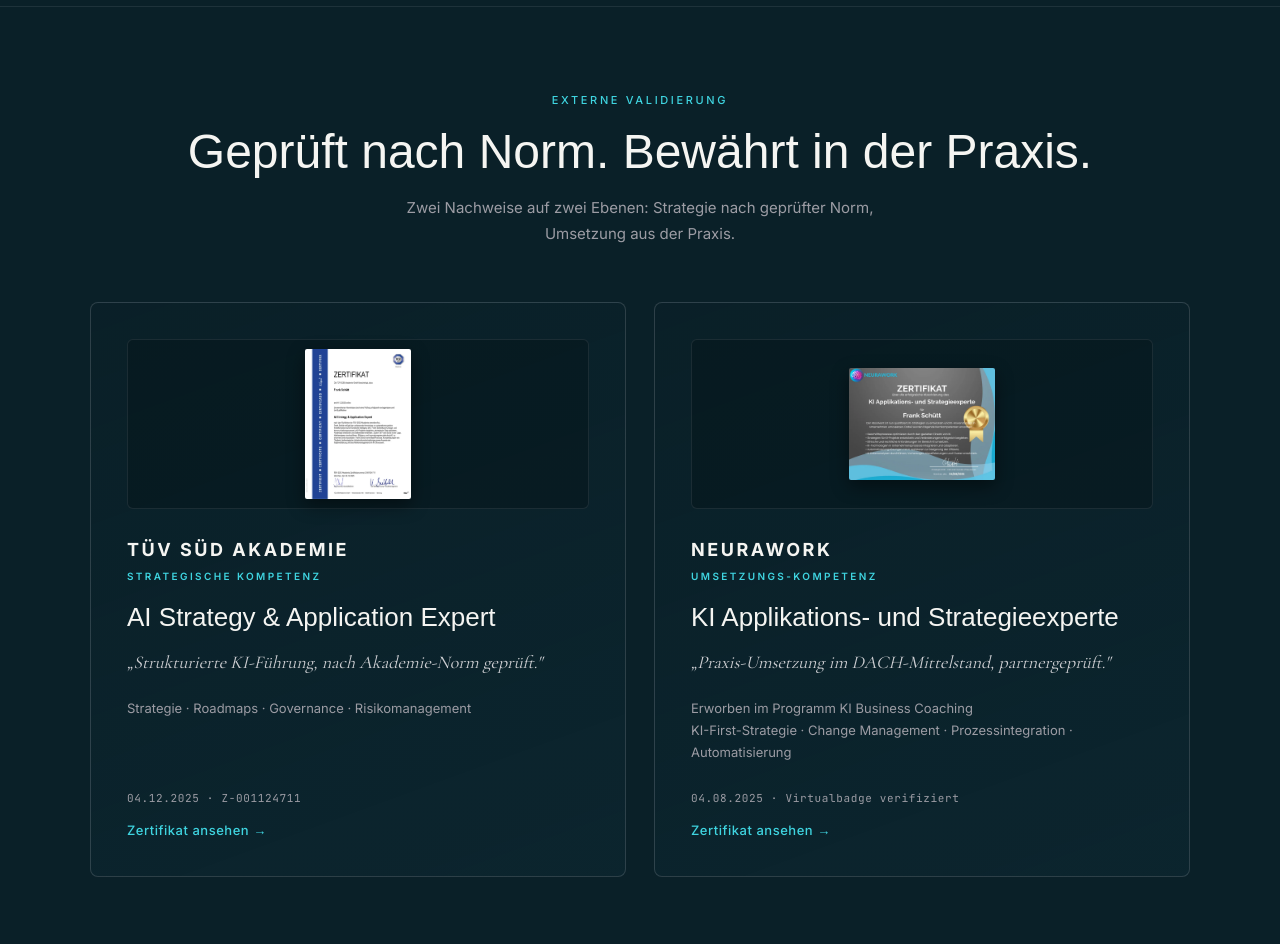
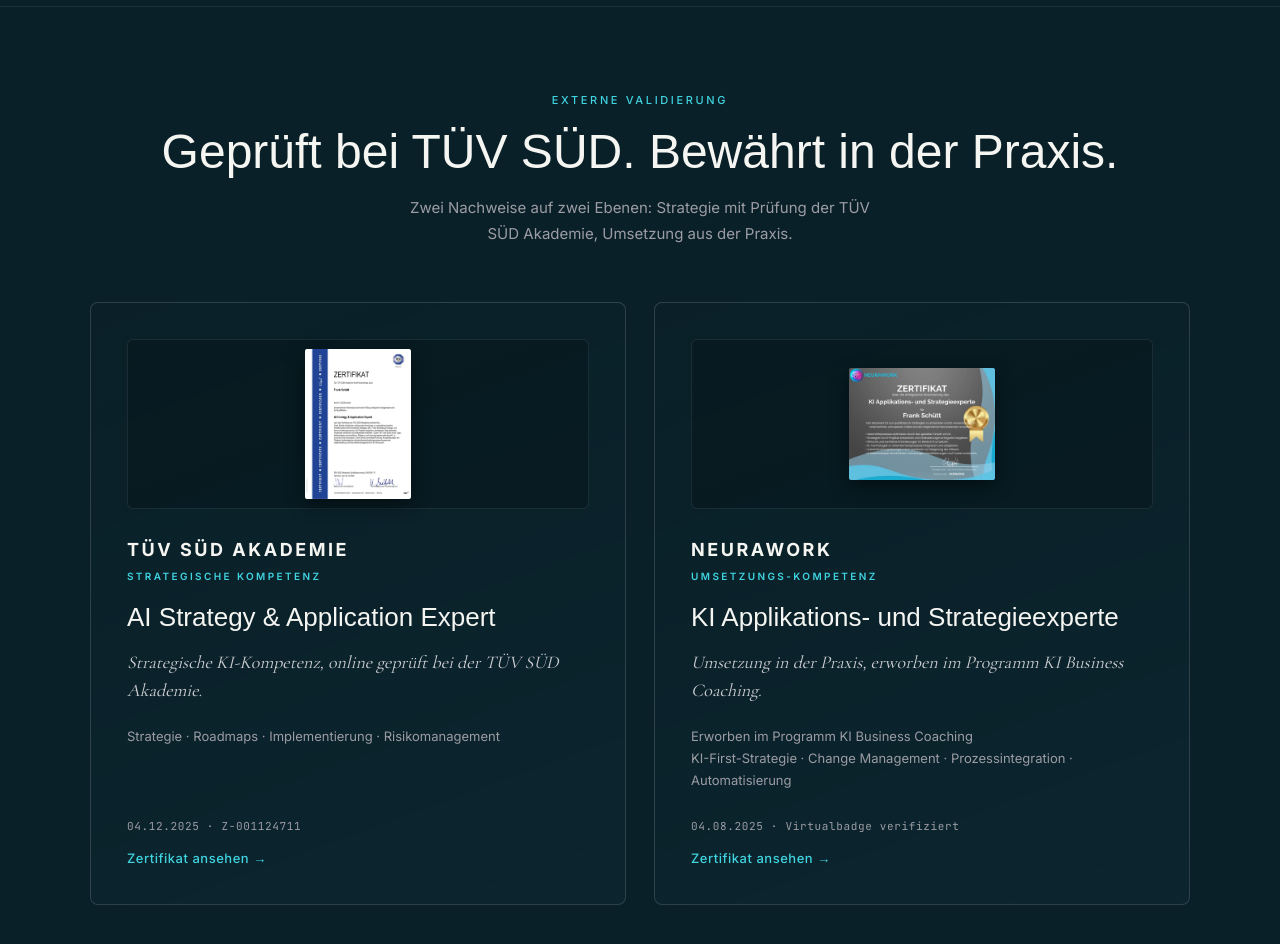
Before and after one commit to franklyai-botter/neural-nautic-, a Next.js app: page /ueber-mich in a window 1280 px wide. Shown: the part 1340-2284 px from the top of the page. Built offline with nearby package versions, Linux system fonts and the light colour scheme; a web font is replaced by a local one.

Commit message:
Über mich: Zertifikatsangaben an die Zertifikate angeglichen (keine Norm, kein Partner-Prüfsiegel, Governance raus)
Co-Authored-By: Claude Opus 5.5 (1M context) <noreply@anthropic.com>

```diff
--- a/app/ueber-mich/page.tsx
+++ b/app/ueber-mich/page.tsx
@@ -136,10 +136,10 @@ export default function UeberMich() {
             <div style={{ textAlign: "center", marginBottom: 56 }}>
               <span style={{ fontFamily: "var(--font-inter), sans-serif", fontSize: 11, fontWeight: 500, textTransform: "uppercase", letterSpacing: "0.24em", color: "var(--glow-cyan)" }}>Externe Validierung</span>
               <h2 style={{ fontFamily: "var(--font-italiana), serif", fontWeight: 400, fontSize: "clamp(32px, 4vw, 48px)", lineHeight: 1.1, color: "var(--fg-1)", margin: "16px 0 16px" }}>
-                Geprüft nach Norm. Bewährt in der Praxis.
+                Geprüft bei TÜV SÜD. Bewährt in der Praxis.
               </h2>
               <p style={{ fontFamily: "var(--font-inter), sans-serif", fontSize: 15, color: "var(--fg-3)", maxWidth: "52ch", margin: "0 auto", lineHeight: 1.7 }}>
-                Zwei Nachweise auf zwei Ebenen: Strategie nach geprüfter Norm, Umsetzung aus der Praxis.
+                Zwei Nachweise auf zwei Ebenen: Strategie mit Prüfung der TÜV SÜD Akademie, Umsetzung aus der Praxis.
               </p>
             </div>
 
@@ -160,10 +160,10 @@ export default function UeberMich() {
                   AI Strategy &amp; Application Expert
                 </h3>
                 <p style={{ fontFamily: "var(--font-cormorant), serif", fontStyle: "italic", fontSize: 18, color: "var(--fg-2)", lineHeight: 1.55, margin: "0 0 20px" }}>
-                  „Strukturierte KI-Führung, nach Akademie-Norm geprüft."
+                  Strategische KI-Kompetenz, online geprüft bei der TÜV SÜD Akademie.
                 </p>
                 <div style={{ fontFamily: "var(--font-inter), sans-serif", fontSize: 13, color: "var(--fg-3)", lineHeight: 1.7, margin: "0 0 28px", flexGrow: 1 }}>
-                  Strategie · Roadmaps · Governance · Risikomanagement
+                  Strategie · Roadmaps · Implementierung · Risikomanagement
                 </div>
                 <div style={{ fontFamily: "var(--font-jetbrains), monospace", fontSize: 11, color: "var(--fg-3)", letterSpacing: "0.06em", marginBottom: 14 }}>
                   04.12.2025  ·  Z-001124711
@@ -188,7 +188,7 @@ export default function UeberMich() {
                   KI Applikations- und Strategieexperte
                 </h3>
                 <p style={{ fontFamily: "var(--font-cormorant), serif", fontStyle: "italic", fontSize: 18, color: "var(--fg-2)", lineHeight: 1.55, margin: "0 0 20px" }}>
-                  „Praxis-Umsetzung im DACH-Mittelstand, partnergeprüft."
+                  Umsetzung in der Praxis, erworben im Programm KI Business Coaching.
                 </p>
                 <div style={{ fontFamily: "var(--font-inter), sans-serif", fontSize: 13, color: "var(--fg-3)", lineHeight: 1.7, margin: "0 0 28px", flexGrow: 1 }}>
                   Erworben im Programm KI Business Coaching<br />
```
